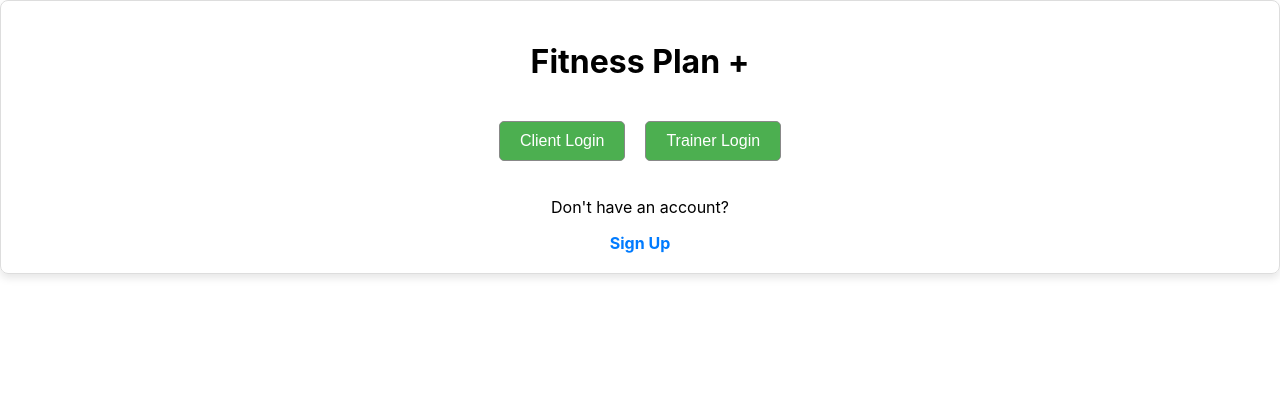
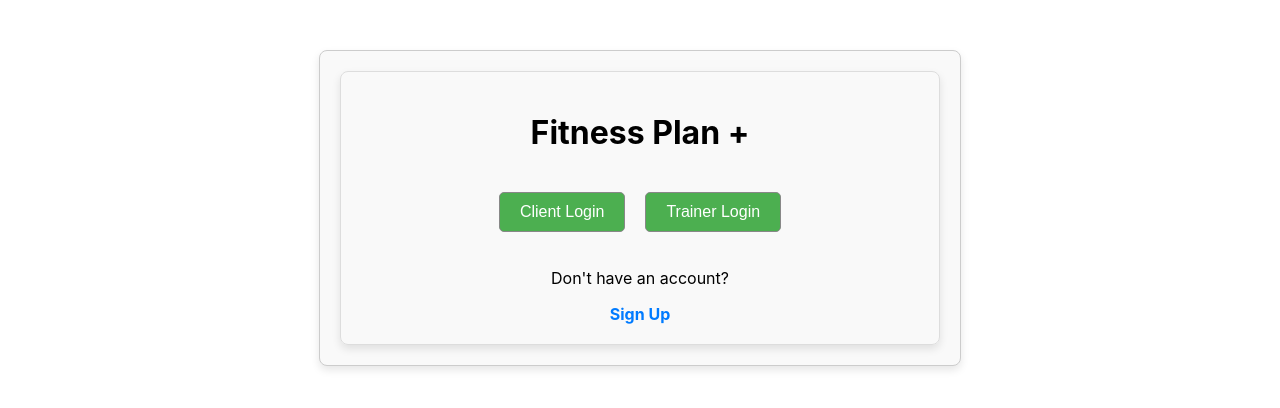
Before and after one commit to estherkdy/fitnessApp, a React (Create React App) app in the folder database-frontend/: page / in a window 1280 px wide. Shown: the top 408 px of the page. Built offline with nearby package versions, Linux system fonts and the light colour scheme.

Commit message:
Update App.js

```diff
--- a/database-frontend/src/App.js
+++ b/database-frontend/src/App.js
@@ -12,14 +12,16 @@ import './App.css';
 function App() {
   return (
     <Router>
-      <Routes>
-        <Route path="/" element={<Home/>} />
-        <Route path="/clientlogin" element={<ClientLogin/>} />
-        <Route path="/trainerlogin" element={<TrainerLogin/>} />
-        <Route path="/signup" element={<SignUp/>} />
-        <Route path="/clienthome" element={<ClientHome/>} />
-        <Route path="/trainerhome" element={<TrainerHome/>} />
-      </Routes>
+      <div className="centered-container">
+        <Routes>
+          <Route path="/" element={<Home />} />
+          <Route path="/clientlogin" element={<ClientLogin />} />
+          <Route path="/trainerlogin" element={<TrainerLogin />} />
+          <Route path="/signup" element={<SignUp />} />
+          <Route path="/clienthome" element={<ClientHome />} />
+          <Route path="/trainerhome" element={<TrainerHome />} />
+        </Routes>
+      </div>
     </Router>
   );
 }
```
